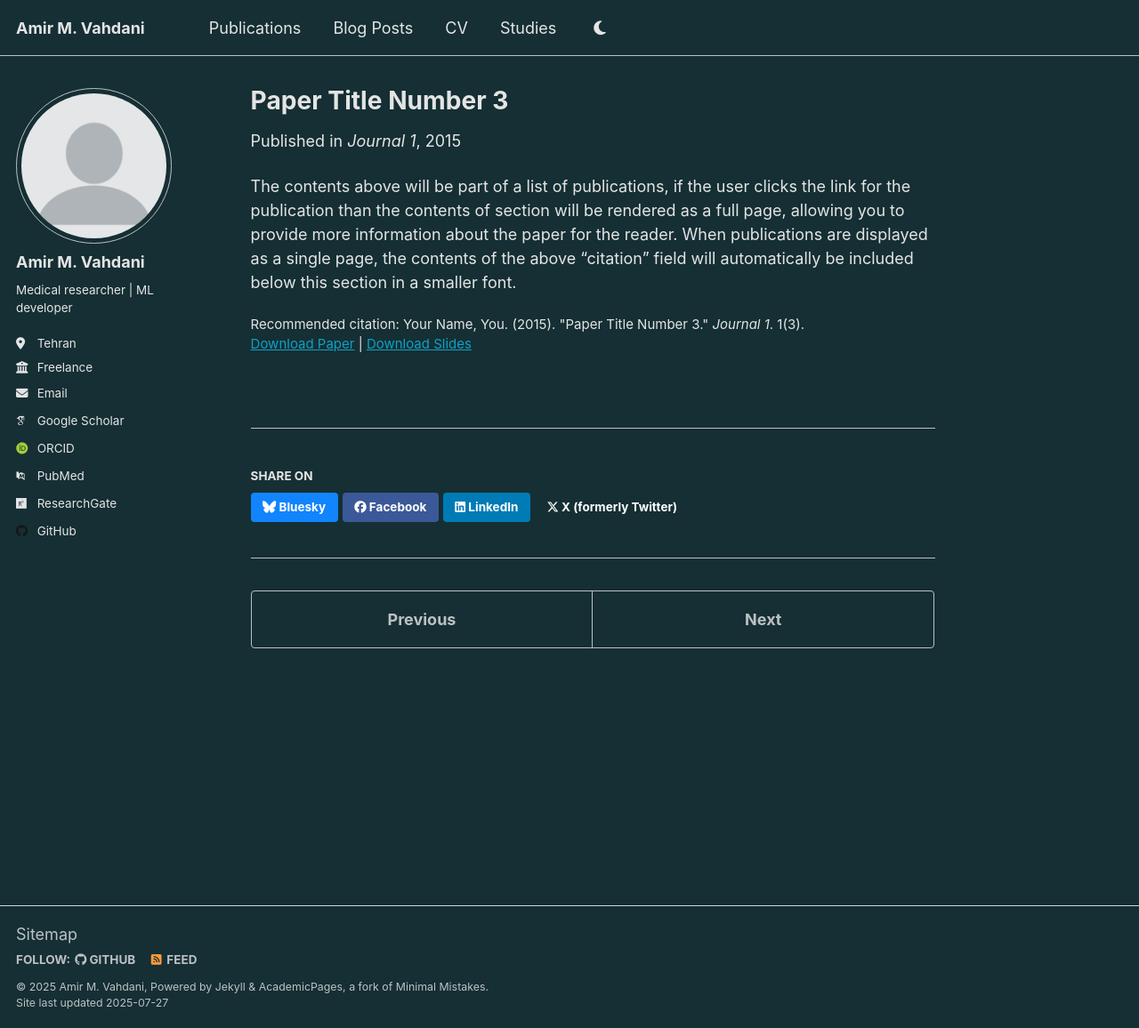
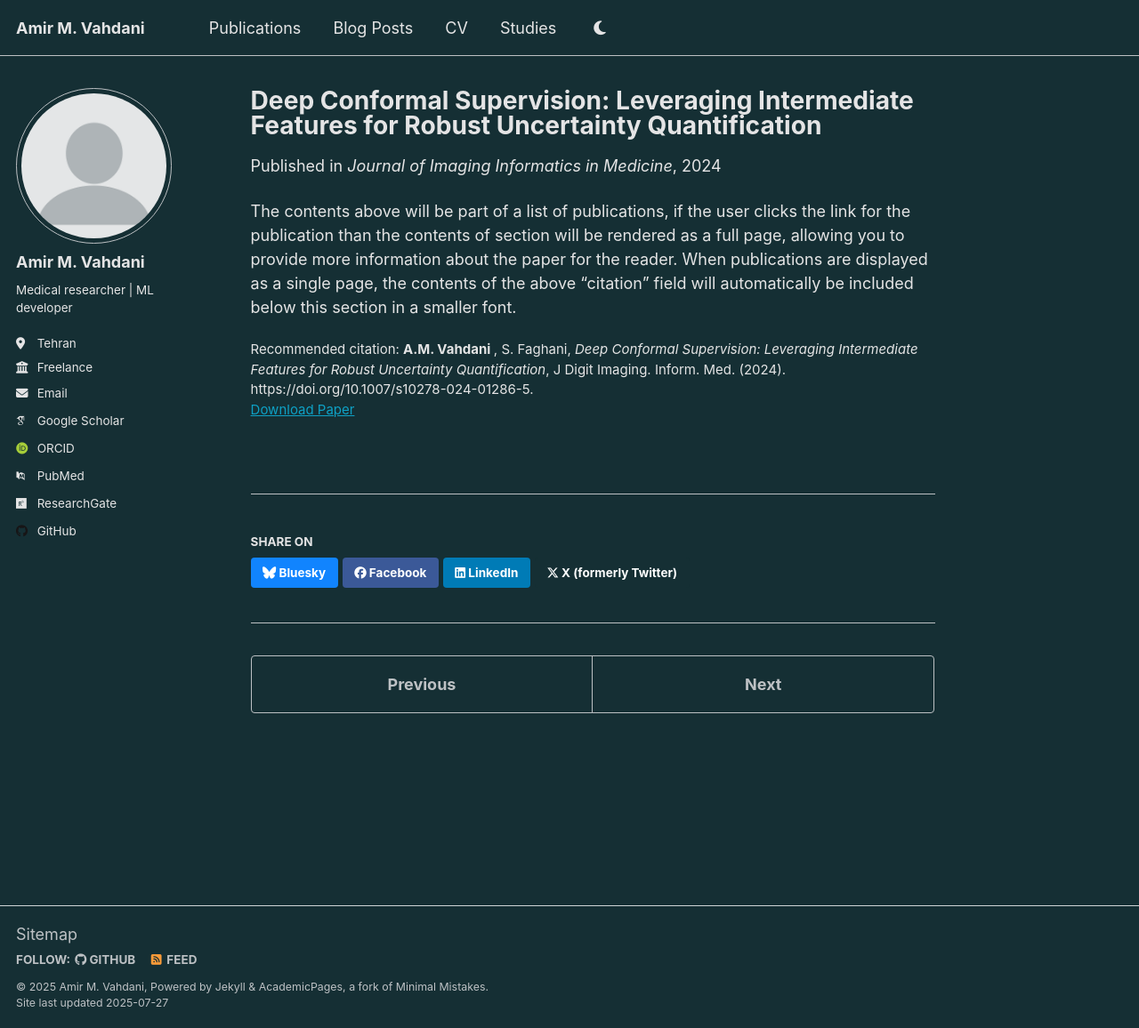
Before and after one commit to AmirV97/amirv97.github.io, a Jekyll site: the page built from _publications/2015-10-01-paper-title-number-3.md, in a window 1280 px wide and 1156 px high. Shown: the whole window at 89% size. Built offline with Jekyll 4.4.1, drawn with Linux system fonts in a browser that asks for light colours; some web fonts are replaced.

Commit message:
Publications added.

```diff
--- a/_publications/2015-10-01-paper-title-number-3.md
+++ b/_publications/2015-10-01-paper-title-number-3.md
@@ -1,14 +1,13 @@
 ---
-title: "Paper Title Number 3"
+title: "Deep Conformal Supervision: Leveraging Intermediate Features for Robust Uncertainty Quantification"
 collection: publications
 category: manuscripts
 permalink: /publication/2015-10-01-paper-title-number-3
-excerpt: 'This paper is about the number 3. The number 4 is left for future work.'
-date: 2015-10-01
-venue: 'Journal 1'
-slidesurl: 'http://academicpages.github.io/files/slides3.pdf'
-paperurl: 'http://academicpages.github.io/files/paper3.pdf'
-citation: 'Your Name, You. (2015). &quot;Paper Title Number 3.&quot; <i>Journal 1</i>. 1(3).'
+excerpt: 'This paper is about improving the <i>coverage</i> and <i>efficiency</i> of [conformal prediction](https://arxiv.org/abs/2107.07511) for deep neural networks, using novel non-conformity score computation methods. Specifically, the focus is on improving the robustness of medical image classification models (CNNs) via improved <i>uncertainty quantification</i> techniques.'
+date: 2024-10-07
+venue: 'Journal of Imaging Informatics in Medicine'
+paperurl: 'https://doi.org/10.1007/s10278-024-01286-5'
+citation: '<b>A.M. Vahdani </b>, S. Faghani, <i>Deep Conformal Supervision: Leveraging Intermediate Features for Robust Uncertainty Quantification</i>, J Digit Imaging. Inform. Med. (2024). https://doi.org/10.1007/s10278-024-01286-5.'
 ---
 
 The contents above will be part of a list of publications, if the user clicks the link for the publication than the contents of section will be rendered as a full page, allowing you to provide more information about the paper for the reader. When publications are displayed as a single page, the contents of the above "citation" field will automatically be included below this section in a smaller font.
```
Also changed, not shown: _publications/2024-02-17-paper-title-number-4.md (+8 -7 lines), _publications/2024-02-17-paper-title-number-5.md (added, +15 -0 lines), _publications/paper-1.md (added, +13 -0 lines), _publications/2010-10-01-paper-title-number-2.md (line endings or trailing spaces).
